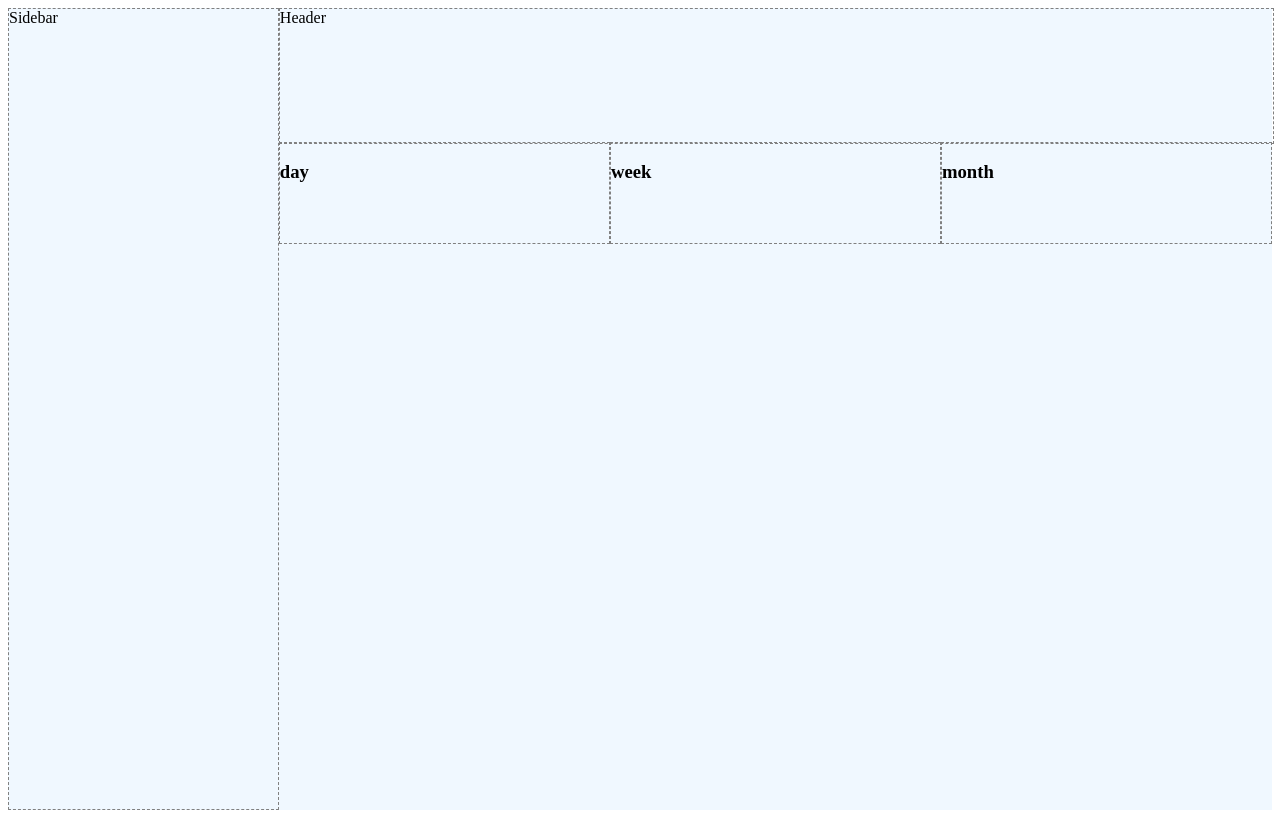
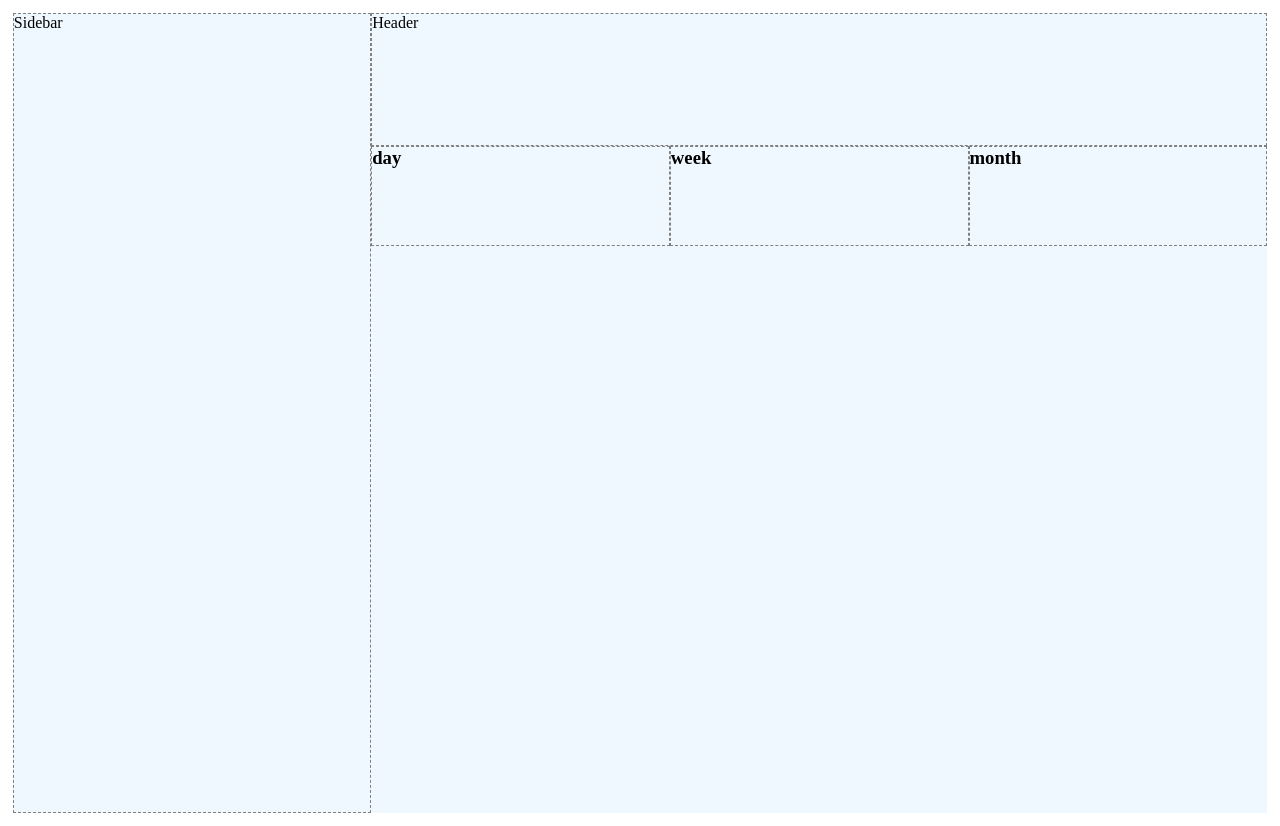
Before and after one commit to patrick-plue/todo_react, a React (Create React App) app: page / in a window 1280 px wide. Built offline with nearby package versions, Linux system fonts and the light colour scheme.

Commit message:
change ratio

```diff
--- a/src/assets/app.css
+++ b/src/assets/app.css
@@ -1,12 +1,19 @@
+* {
+  margin: 0;
+  padding: 0;
+  box-sizing: border-box;
+}
+
 .appContainer {
   background-color: aliceblue;
   display: grid;
   grid-template-columns: repeat(14, 1fr);
   grid-template-rows: repeat(6, 1fr);
+  margin: 1% 1%;
 }
 
 .mainContainer {
-  grid-column-start: 4;
+  grid-column-start: 5;
   grid-column-end: 15;
   grid-row-start: 2;
   grid-row-end: 7;
--- a/src/assets/header.css
+++ b/src/assets/header.css
@@ -2,7 +2,7 @@
   width: 100%;
   height: 100%;
   border: 1px dashed gray;
-  grid-column-start: 4;
+  grid-column-start: 5;
   grid-column-end: 15;
   grid-row-start: 1;
   grid-row-end: 2;
--- a/src/assets/sidebar.css
+++ b/src/assets/sidebar.css
@@ -3,7 +3,7 @@
   width: 100;
   border: 1px dashed gray;
   grid-column-start: 1;
-  grid-column-end: 4;
+  grid-column-end: 5;
   grid-row-start: 1;
   grid-row-end: 14;
 }
```
